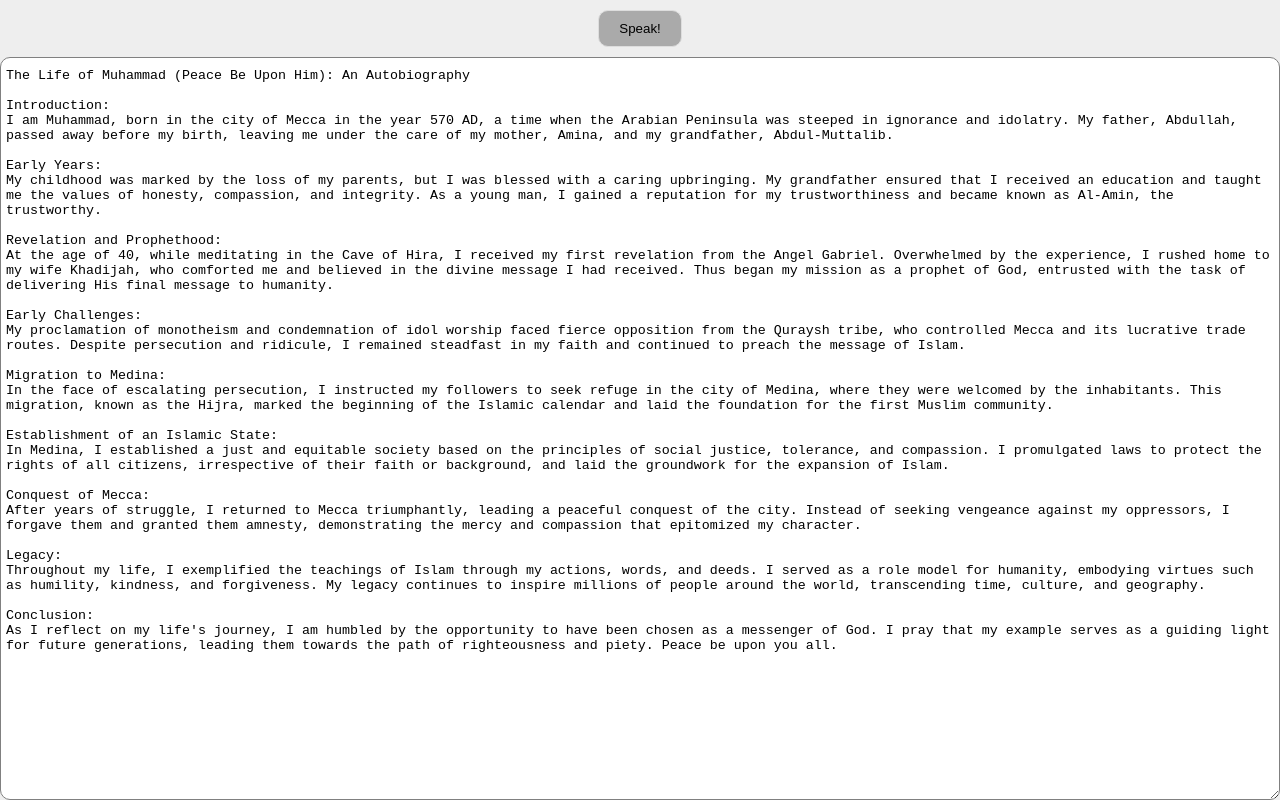
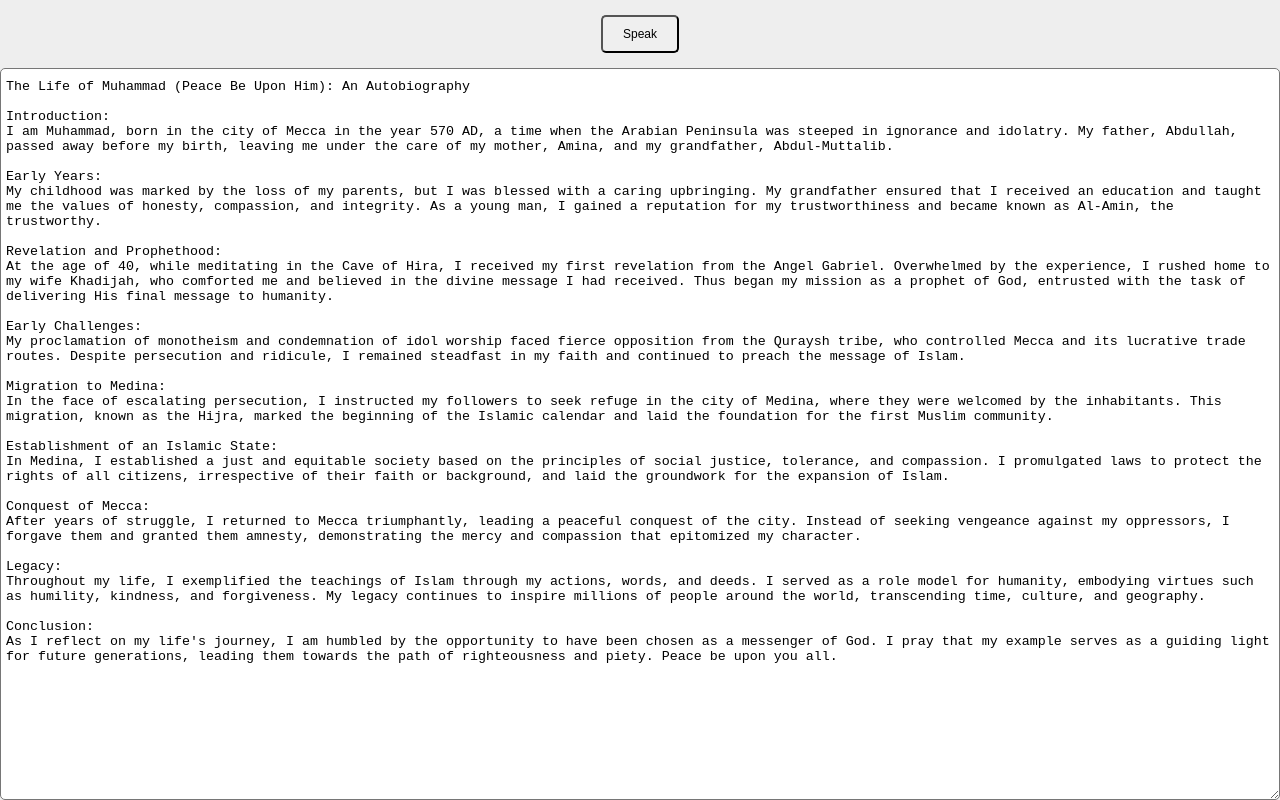
Before and after one commit to imrankabir/text-to-speech, a plain HTML site: page index.html in a window 1280 px wide. Drawn offline with Linux system fonts and the light colour scheme.

Commit message:
text-to-speech auto commit on 2024-08-01 10:23:19 PM

```diff
--- a/index.html
+++ b/index.html
@@ -138,7 +138,7 @@
           <option value="zh-TW">zh-TW (Chinese - Taiwan)</option>
           <option value="zu-ZA">zu-ZA (Zulu - South Africa)</option>
       </select>
-      <button id="speak-btn">Speak!</button>
+      <button id="speak-btn">Speak</button>
     </div>
     <textarea spellcheck="false" id="text-to-speak">
 The Life of Muhammad (Peace Be Upon Him): An Autobiography
--- a/style.css
+++ b/style.css
@@ -26,22 +26,17 @@ select {
   border-radius: 5px;
 }
 button {
-  cursor: pointer;
-  background: #aaa;
-  padding: 10px 20px;
-  border-radius: 10px;
-  border: 1px solid #ddd;
-}
-button:hover {
-  color: #333;
-  background: #999;
-  border: 1px solid #666;
+    margin: 5px;
+    font-size: 12px;
+    cursor: pointer;
+    user-select: none;
+    padding: 10px 20px;
+    border-radius: 5px;
 }
 textarea {
   width: 100%;
   height: 100%;
   overflow: auto;
   padding: 10px 5px;
-  border-radius: 10px;
-  border: 1px solid gray;
+  border-radius: 5px;
 }
```
